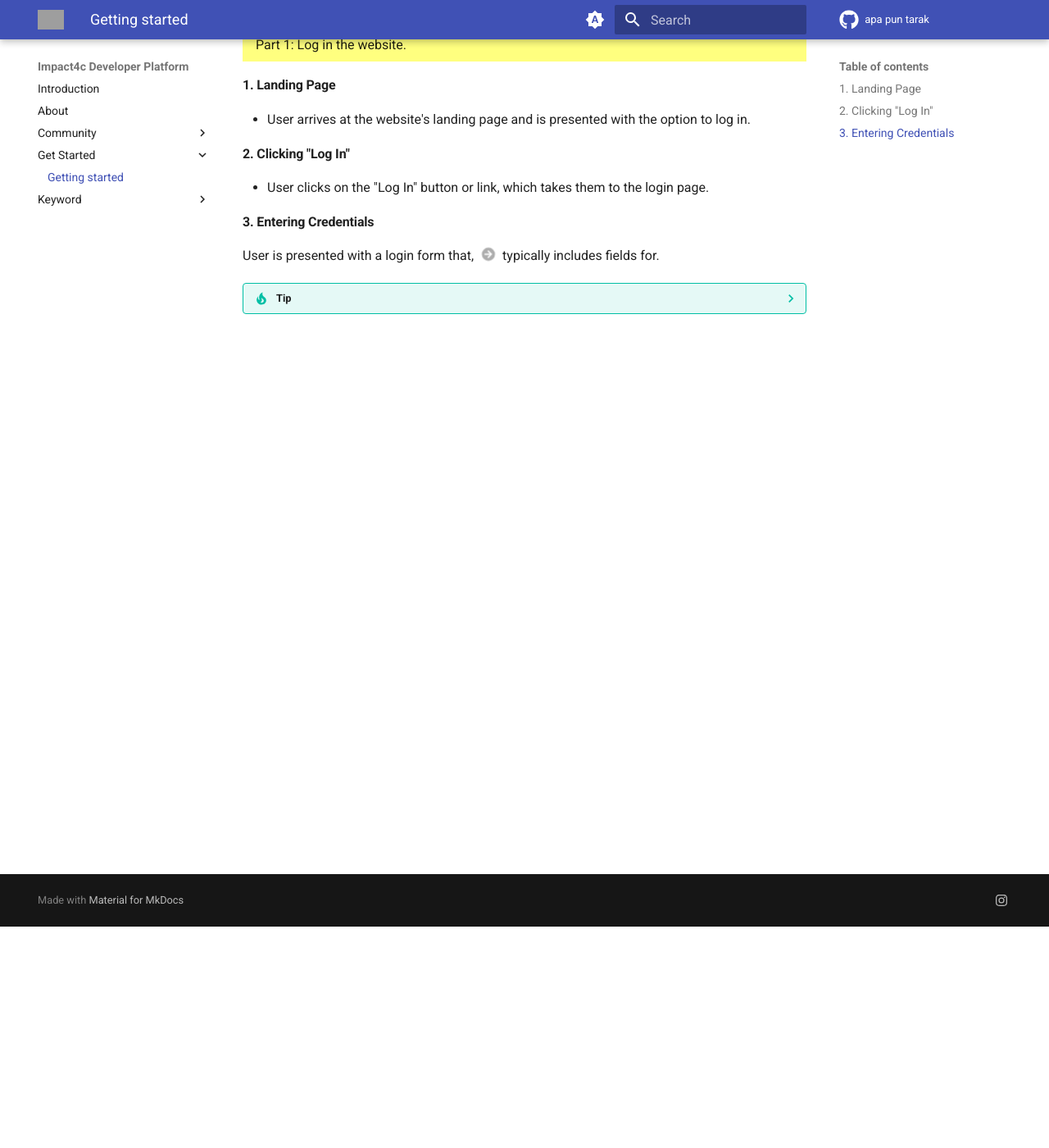
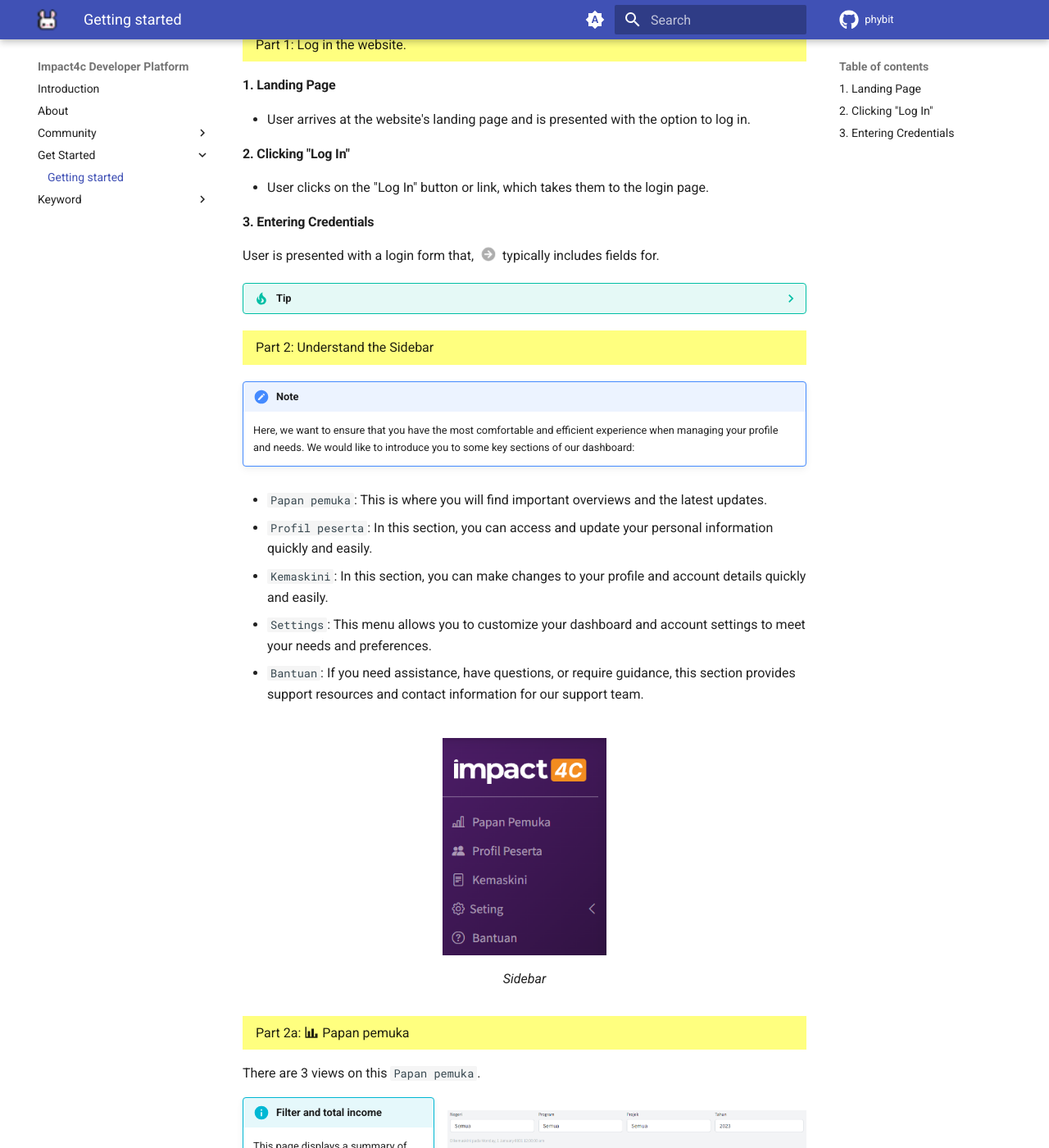
Before and after one commit to AmirulOm/impact4c-docs, an MkDocs documentation site: the page built from docs/Get Started/getstarted.md, in a window 1280 px wide and 1400 px high, scrolled down 270 px. Shown: the whole window at 82% size. Built offline with MkDocs 1.6.1 and Material for MkDocs 9.7.7, drawn with Linux system fonts in a browser that asks for light colours; emoji names are drawn with the system emoji font; comment, search, counter and statistics services are not loaded; some of the changed text lies outside the part shown; grey boxes are pictures that could not be loaded.

Commit message:
update scheme and other stuff

```diff
--- a/docs/Get Started/getstarted.md
+++ b/docs/Get Started/getstarted.md
@@ -26,3 +26,77 @@
 ??? tip
 
     Make sure you double check your username and password
+
+{==
+
+Part 2: Understand the Sidebar
+
+==}
+
+!!! note
+
+    Here, we want to ensure that you have the most comfortable and efficient experience when managing your profile and needs. We would like to introduce you to some key sections of our dashboard:
+
+*   `Papan pemuka`: This is where you will find important overviews and the latest updates.
+
+*   `Profil peserta`: In this section, you can access and update your personal information quickly and easily.
+
+*   `Kemaskini`: In this section, you can make changes to your profile and account details quickly and easily.
+
+*   `Settings`: This menu allows you to customize your dashboard and account settings to meet your needs and preferences.
+
+*   `Bantuan`: If you need assistance, have questions, or require guidance, this section provides support resources and contact information for our support team.
+
+<figure markdown>
+  ![Dashboard screenshot](/img/dashboard.PNG){ width="200" }
+  <figcaption>Sidebar</figcaption>
+</figure>
+
+{==
+
+Part 2a: :material-chart-bar: Papan pemuka
+
+==}
+
+There are 3 views on this `Papan pemuka`.
+
+!!! info inline "Filter and total income"
+
+    This page displays a summary of income by year and program detailed report.
+
+<figure markdown>
+  ![Title name](/img/papanpemuka1.PNG){ width="800" }
+  <figcaption>Filter and total income</figcaption>
+</figure>
+
+!!! info inline "Yearly income with Program income"
+
+    This page displays a total income for all by year and the total income for all by program.
+
+<figure markdown>
+  ![Title name](/img/papanpemuka2.PNG){ width="800" }
+  <figcaption>Yearly income with Program income</figcaption>
+</figure>
+
+!!! info inline "Participants detail"
+
+    This page displays a income and detailed results for each participant.
+
+<figure markdown>
+  ![Title name](/img/papanpemuka3.PNG){ width="800" }
+  <figcaption>Participants detail.</figcaption>
+</figure>
+
+??? tip
+
+    On the Participant details view, user is able to extract nessary filtered data by clicking `exsport` icon.
+
+{==
+
+Part 2b: :fontawesome-solid-user-group: Profil peserta
+
+==}
+
+!!! info
+
+    This page provides participant information by location.
--- a/mkdocs.yml
+++ b/mkdocs.yml
@@ -23,8 +23,8 @@
         name: Switch to system preference
   features:
     - navigation.instant
-  logo: C:/Users/Alienware 13 R3/Desktop/NEW PHASE 3 QUOTATION 2 OGOS 2023/PROGRESS/impact4c-docs/site/assets/logo.png
-  favicon: C:/Users/Alienware 13 R3/Desktop/NEW PHASE 3 QUOTATION 2 OGOS 2023/PROGRESS/impact4c-docs/site/assets/images/favicon.png
+  logo: img/logo.png
+  favicon: img/logo.png
   font:
     text: Roboto
   name: material
@@ -87,6 +87,8 @@
   - abbr
   - attr_list
   - pymdownx.snippets
+  - attr_list
+  - md_in_html
 
 extra:
   consent:
@@ -107,4 +109,4 @@
       link: https://www.impact4c.my
 
 repo_url: https://github.com/AmirulOm/impact4c-docs
-repo_name: apa pun tarak
+repo_name: phybit
```
Also changed, not shown: docs/img/dashboard.PNG (added), docs/img/logo.png (added), docs/img/papanpemuka1.PNG (added), docs/img/papanpemuka2.PNG (added), docs/img/papanpemuka3.PNG (added), docs/img/profilpeserta.PNG (added).
